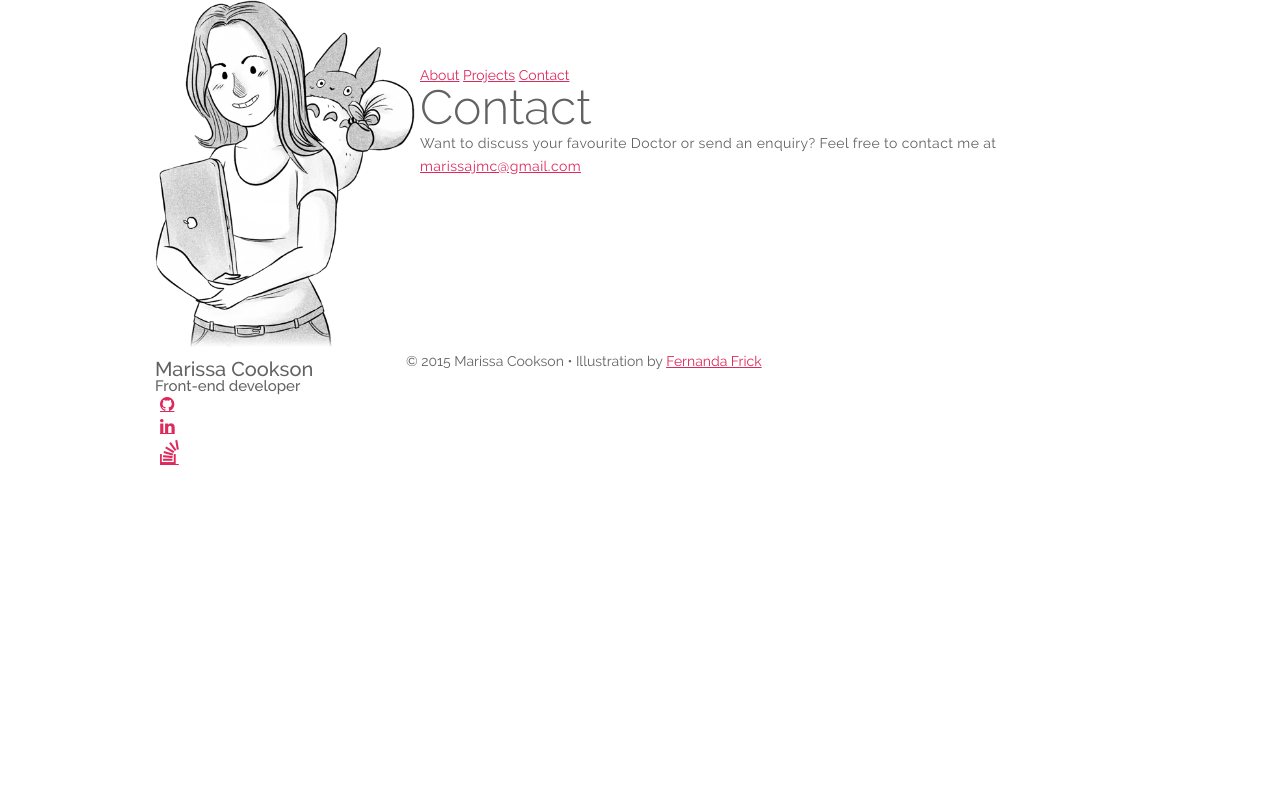
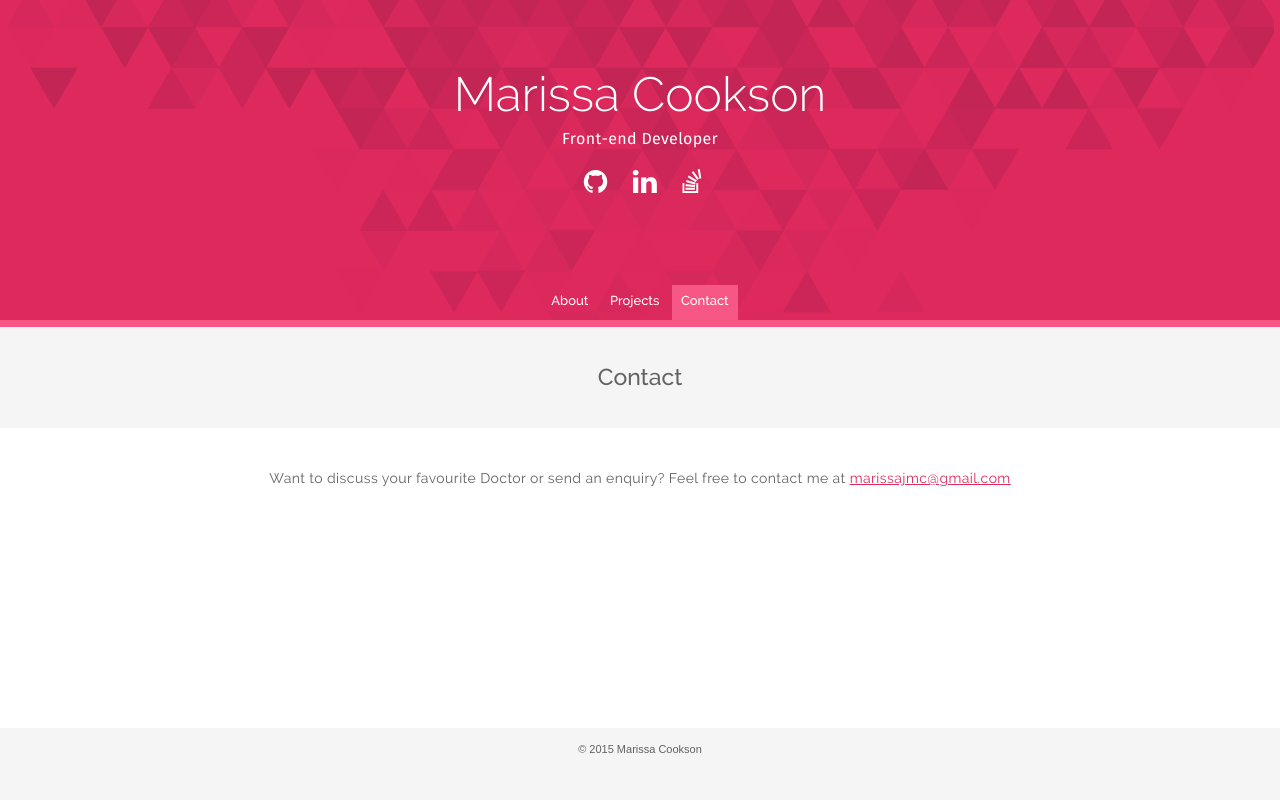
Before and after one commit to marissajmc/projects, a PHP site: page /contact in a window 1280 px wide. Run offline with PHP 8.4, Linux system fonts and the light colour scheme.

Commit message:
Projects & Contact html, css

```diff
--- a/contact.php
+++ b/contact.php
@@ -6,6 +6,7 @@
     <meta name="description" content="A showcase of web development projects I've designed, built and managed in my spare time">
     <meta name="viewport" content="width=device-width, initial-scale=1">
     <link rel="stylesheet" href="dist/css/style.css">
+    <link rel="shortcut icon" href="favicon.ico" type="image/vnd.microsoft.icon" />
 	<script src="dist/js/modernizr.js"></script>
 	<script>
 	  (function(i,s,o,g,r,a,m){i['GoogleAnalyticsObject']=r;i[r]=i[r]||function(){
@@ -19,53 +20,38 @@
 </head>
 <body>
 
-	<main class="row">
-
-		<aside class="columns medium-4 large-3 sidebar">
-
-			<div class="row collapse">
-				<div class="columns small-7 medium-12">
-					<img class="sketch" width="260" src="dist/img/sketch.png" alt="sketch of Marissa by Fernanda Frick" title="Illustration by Fernanda Frick">
-				</div>
-				<div class="columns small-5 medium-12 tagline__wrapper">
-					<div class="tagline__inner">
-						<div class="tagline">
-							<h2 class="tagline__name collapse">Marissa Cookson</h2>
-							<h4 class="tagline__role">Front-end developer</h4>
-						</div>
-						<ul class="unstyled social-list">
+	<header class="site-header">
+		<div class="site-header__inner">
+			<h1 class="site-title">Marissa Cookson</h1>
+			<h3 class="site-subtitle">Front-end Developer</h3>
+			<ul class="unstyled icon-list">
 				<li><a href="https://github.com/marissajmc" target="_blank" class="icon--github"></a></li>
 				<li><a href="http://www.linkedin.com/pub/marissa-cookson/35/8a9/a4" class="icon--linkedin" target="_blank"></a></li>
-							<li><a href="http://stackoverflow.com/users/872018/marissajmc#" class="icon--stackoverflow" target="_blank"></a></li>
+				<li><a href="http://stackoverflow.com/users/872018/marissajmc" class="icon--stackoverflow" target="_blank"></a></li>
 			</ul>
-					</div>
-				</div>
-			</div>
-		</aside>
-
-		<article class="columns medium-8 large-9 content__wrapper">
-
-			<section class="l-bordered-container content">
-
-				<header class="page-header">
-					<nav class="main-navigation">
+			<nav class="site-navigation">
 				<a href="/">About</a>
 				<a href="/projects">Projects</a>
 				<a href="/contact" class="active">Contact</a>
 			</nav>
-					<h1>Contact</h1>
+		</div>
 	</header>
 
-				<p>Want to discuss your favourite Doctor or send an enquiry? Feel free to contact me at <a href="mailto:marissjmc@gmail.com">marissajmc@gmail.com</a></p>
-
+	<section class="l-section l-center-align">
+		<h2>Contact</h2>
 	</section>
 
-			<footer class="page-footer">
-				&copy; <?php echo date("Y"); ?> Marissa Cookson &bull;
-				Illustration by <a href="https://www.etsy.com/au/shop/IllustratedByFFrick" target="_blank">Fernanda Frick</a>
+	<section class="l-section l-center-align l-light-container contact">
+		<div class="row">
+			<div class="columns">
+				<p>Want to discuss your favourite Doctor or send an enquiry? Feel free to contact me at <a href="mailto:marissjmc@gmail.com">marissajmc@gmail.com</a></p>
+			</div>
+		</div>
+	</section>
+
+	<footer class="site-footer">
+		&copy; <?php echo date("Y"); ?> Marissa Cookson
 	</footer>
-		</article>
-	</main>
 
 </body>
 </html>
--- a/src/sass/components/_layout.scss
+++ b/src/sass/components/_layout.scss
@@ -18,8 +18,15 @@
 	}
 }
 
+.l-thinner-section {
+	padding: rem-calc(30 14 35);
+	@media #{$medium-up} {
+		padding: rem-calc(39 0);
+	}
+}
+
 .l-light-container {
-	background: darken(#f8f8f8, 1%);
+	background: #fff;
 }
 
 .collapse-left {
@@ -52,3 +59,7 @@
 	max-width: rem-calc(640);
 	margin: 0 auto;
 }
+
+.contact {
+	min-height: rem-calc(300);
+}
--- a/src/sass/components/_lists.scss
+++ b/src/sass/components/_lists.scss
@@ -46,6 +46,7 @@
 
     @media #{$medium-up} {
         margin-top: rem-calc(25);
+        margin-bottom: rem-calc(0);
     }
 }
 
--- a/src/sass/components/_type.scss
+++ b/src/sass/components/_type.scss
@@ -41,6 +41,7 @@
 	margin-top: rem-calc(8);
 	letter-spacing: .02em;
 	font-size: rem-calc(13);
+
 	@media #{$medium-up} {
 		margin-top: rem-calc(11);
 		font-size: rem-calc(16);
@@ -48,6 +49,10 @@
 }
 
 .callout {
+	font-size: rem-calc(17);
 	line-height: 1.35;
 	margin-bottom: rem-calc(22);
+	@media #{$medium-up} {
+		font-size: rem-calc(20);
+	}
 }
--- a/src/sass/components/_ui.scss
+++ b/src/sass/components/_ui.scss
@@ -14,7 +14,9 @@
 	text-decoration: none;
 	border-radius: 4px;
 
-	&:hover {
+	&:hover,
+	&:active,
+	&:focus {
 		color: #fff;
 	}
 
@@ -43,25 +45,28 @@
 }
 
 .icon--calendar {
-  	@include icon($calendar);
+  	@include icon($calendar){
+  		font-size: rem-calc(13);
+  	};
 }
 
 .icon--volunteer {
-  	@include icon($group);
+  	@include icon($group){
+  		position: relative;
+  		top: 2px;
+  	};
 }
 
 .icon--email {
   	@include icon($email){
-  		font-size: rem-calc(12);
+  		font-size: rem-calc(11);
   		position: relative;
-  		top: 0;
+  		top: 3px;
   	};
 }
 
 .icon--business {
   	@include icon($briefcase){
   		font-size: rem-calc(12);
-  		position: relative;
-  		top: 0;
   	}
 }
--- a/src/sass/components/projects/_project-list.scss
+++ b/src/sass/components/projects/_project-list.scss
@@ -30,81 +48,90 @@
 		width: 100%;
 		height: auto;
 		display: block;
-		margin-bottom: rem-calc(8);
-	}
-	.project__title {
-		margin-bottom: rem-calc(7);
-		@media #{$large-up} {
-			margin-top: rem-calc(10);
-		}
+		// margin-bottom: rem-calc(8);
 	}
 
-	.project__date {
-
-	}
-
-	.project__cta {
-		text-decoration: none;
-		border: 1px solid $primary-color;
-		padding: rem-calc(6 25 6 20);
-		border-radius: 6px;
-		// background: $primary-color;
-		// color: #fff;
-		width: 100%;
-		display: block;
-		position: relative;
-		@media #{$large-up} {
-			width: 50%;
+	.project__title {
+		font-size: rem-calc(15);
+		margin-top: rem-calc(10);
+		margin-bottom: rem-calc(6);
+		a {
+			text-decoration: none;
+			&:hover {
+				color: $primary-color;
+			}
 		}
-		@media #{$large-up} {
-			// width: rem-calc(118);
-		}
-		text-align: center;
-		&:hover {
-			background: #fff;
-			color: $primary-color;
-		}
-		background: $primary-color;
-		color: #fff;
-		transition: all 0.5;
-		@include icon($chevron-right, after){
-			font-size: rem-calc(13);
-			position: absolute;
-			top: 7px;
-			right: 10px;
-		};
 	}
 
 	.project__meta {
 		@include clearfix();
 		width: 100%;
-		// .icon:before {
-		// 	color: #5372d8;
-		// }
+		// color: #000;
+		color: #5372d8;
+		font-size: rem-calc(12);
+		font-family: Arial, sans-serif;
+		letter-spacing: 0.03em;
+		margin-bottom: rem-calc(10);
+
+		.icon:before {
+			color: #5372d8;
+			// color: #000;
+			margin-right: rem-calc(13);
+			// position: relative;
+			// top: 2px;
+		}
 	}
 
 	.project__category {
 		float: left;
-		padding-right: rem-calc(8);
+		padding-right: rem-calc(15);
 	}
 
 	.project__description {
 		position: relative;
 		background: #fff;
+		padding: rem-calc(14);
+		border: 1px dashed #bbb;
+
+		p {
+			font-size: rem-calc(13.5);
+			line-height: 1.5;
+			margin-bottom: rem-calc(8);
+		}
+
 		@media #{$medium-up} {
-			padding: rem-calc(14);
-			border: 1px dashed #bbb;
-		}
-		@media #{$large-up} {
-			height: rem-calc(380);
-
-			.project__cta {
-				position: absolute;
-				bottom: rem-calc(13);
-				left: rem-calc(14);
+			padding-bottom: rem-calc(55);
+			p {
+				margin-bottom: rem-calc(10);
 			}
 		}
 
+
 	}
 
+	.project__cta {
+		width: 100%;
+		// width: rem-calc(150);
+		// padding: rem-calc(10 14);
+		// text-align: left;
+		@include icon($chevron-right, after){
+			color: #fff;
+			position: absolute;
+			top: rem-calc(10);
+			right: rem-calc(10);
+			transition: position, 0.3s ease;
+		};
+
+		&:hover {
+			&:after {
+				right: rem-calc(16);
+			}
+		}
+
+		@media #{$medium-up} {
+			width: auto;
+			position: absolute;
+			bottom: rem-calc(14);
+		}
+	}
 }
--- a/src/sass/global/_navigation.scss
+++ b/src/sass/global/_navigation.scss
@@ -13,6 +13,7 @@
 		&:hover {
 			text-decoration: none;
 			background: #f65784;
+			color: #fff;
 		}
 	}
 	padding-top: rem-calc(30);
--- a/src/sass/partials/_base.scss
+++ b/src/sass/partials/_base.scss
@@ -18,6 +18,7 @@
     font-family: $body-font-family;
     font-size: $body-font-size;
     line-height: 1.3;
+    background: darken(#f8f8f8, 1%);
 }
 
 a {
@@ -27,6 +28,6 @@
     text-decoration: underline;
     &:hover, &:focus {
         text-decoration: none;
-        color: currentColor;
+        // color: currentColor;
     }
 }
--- a/src/sass/partials/_settings.scss
+++ b/src/sass/partials/_settings.scss
@@ -11,12 +11,12 @@
 
 // Colors
 $body-font-color: #626262;
-$primary-color: #dd295c; //0478c1
+$primary-color: #dd295c;
 $secondary-color: #f65784;
 $link-color: #00AF00;
 $anchor-font-color-hover: $primary-color;
 
-// $row-width: rem-calc(1100);
+$row-width: rem-calc(1200);
 
 // Fonts
 $brand-font-family: 'RalewayMedium', sans-serif;
@@ -25,7 +25,7 @@
 $paragraph-font-size: $body-font-size;
 
 $h1-font-size: rem-calc(48);
-$h2-font-size: rem-calc(20);
+$h2-font-size: rem-calc(23);
 $h3-font-size: rem-calc(16);
 $h4-font-size: rem-calc(15);
 
--- a/src/sass/style.scss
+++ b/src/sass/style.scss
@@ -24,7 +24,7 @@
 @import "components/type";
 @import "components/lists";
 @import "components/layout";
-@import "components/containers";
+// @import "components/containers";
 @import "components/ui";
-//@import "components/projects/project-list";
-//@import "partials/components/projects/filter";
+@import "components/projects/project-list";
+// @import "partials/components/projects/filter";
```
Also changed, not shown: other parts of src/sass/components/projects/_project-list.scss (+31 -13 lines), index.php (+4 -4 lines), projects.php (+41 -53 lines), dist/css/style.css. Lines whose indentation alone changed are shown as unchanged.
